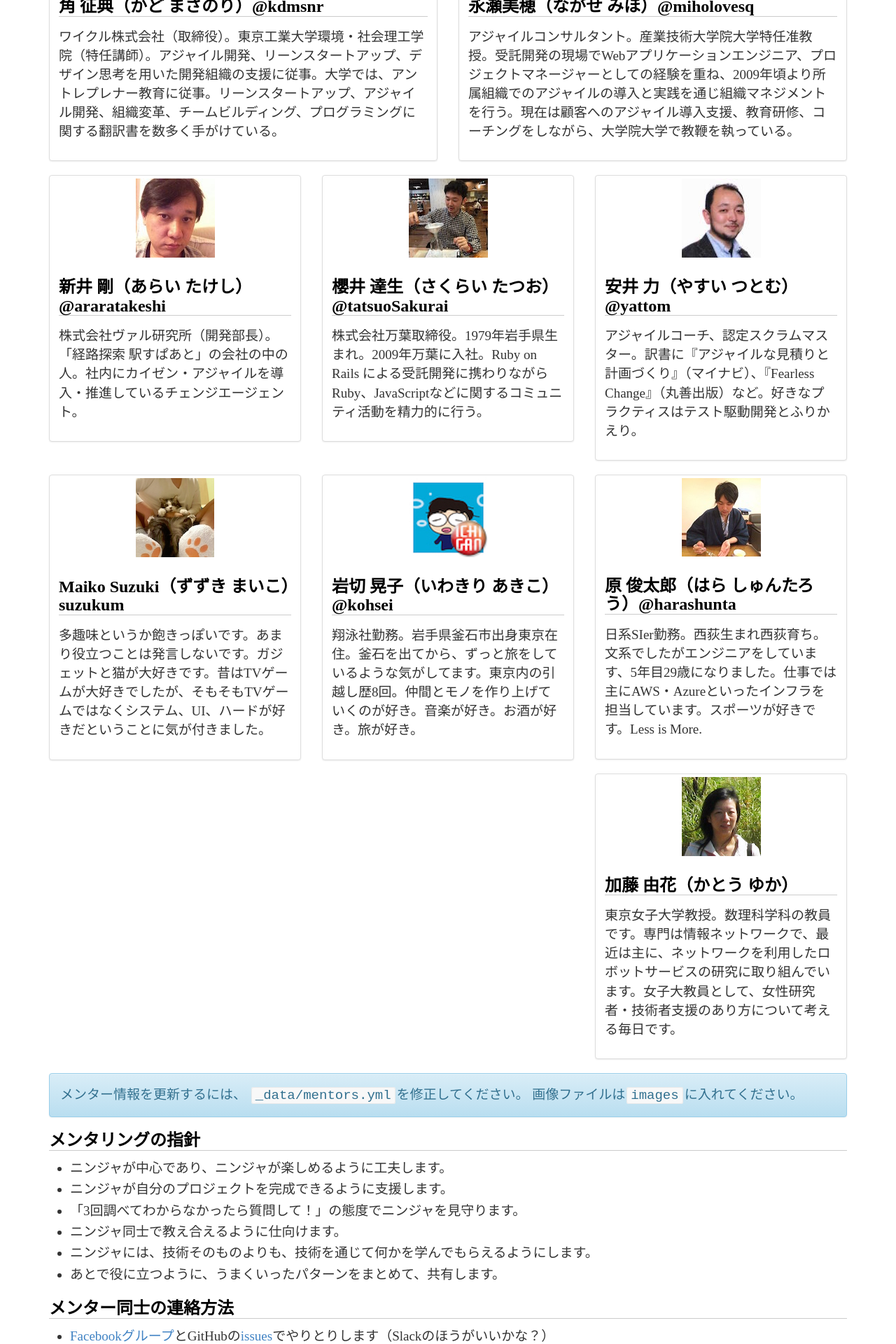
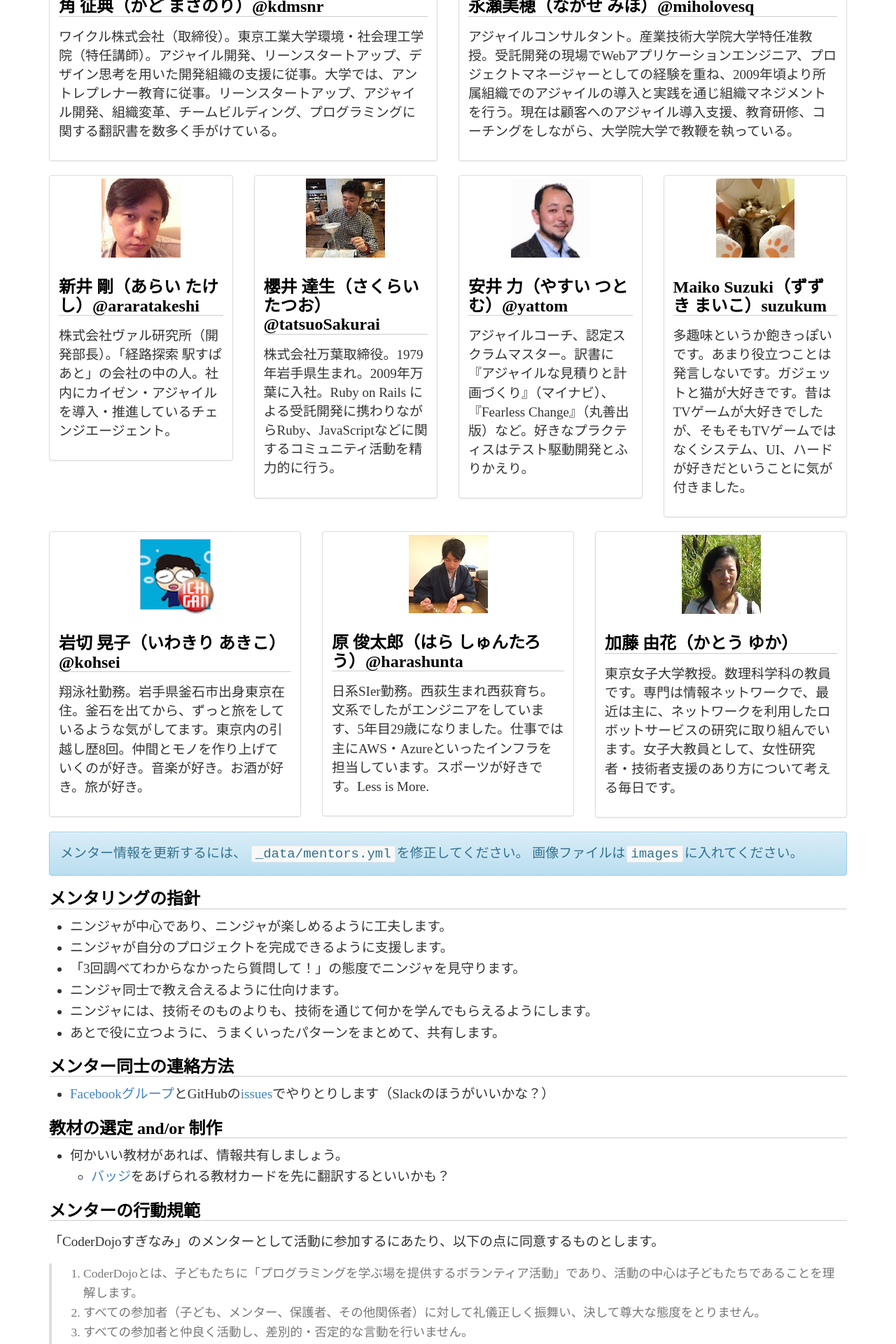
Before and after one commit to coderdojo-suginami/coderdojo-suginami.github.io, a Jekyll site: the page built from mentors/index.md, in a window 1280 px wide. Shown: the part 873-2793 px from the top of the page at 70% size. Built offline with Jekyll 4.4.1, drawn with Linux system fonts in a browser that asks for light colours.

Commit message:
Fix layout

```diff
--- a/mentors/index.md
+++ b/mentors/index.md
@@ -43,8 +43,21 @@ http://www.slideshare.net/togazo/dojo1150528/12
   {% endfor %}
 </div>
 
-<div class="row">
+<style><!--
+.row-eq-height {
+  display: -webkit-box;
+  display: -webkit-flex;
+  display: -ms-flexbox;
+  display: flex;
+}
+//-->
+</style>
+
 {% for m in site.data.mentors %}
+{% assign colIndex = forloop.index | modulo:4  %}
+{% if forloop.first or colIndex == 1 %}
+<div class="row row-eq-height">
+{% endif %}
   <div class="col-md-4">
     <div class="thumbnail">
       <img src="{{ m.photo }}" alt="{{ m.id }}">
@@ -54,8 +67,10 @@ http://www.slideshare.net/togazo/dojo1150528/12
       </div>
     </div>
   </div>
+{% if forloop.last or colIndex == 0 %}
+</div>
+{% endif %}
 {% endfor %}
-</div>
 
 <div class="alert alert-info" role="alert">
 メンター情報を更新するには、
```
